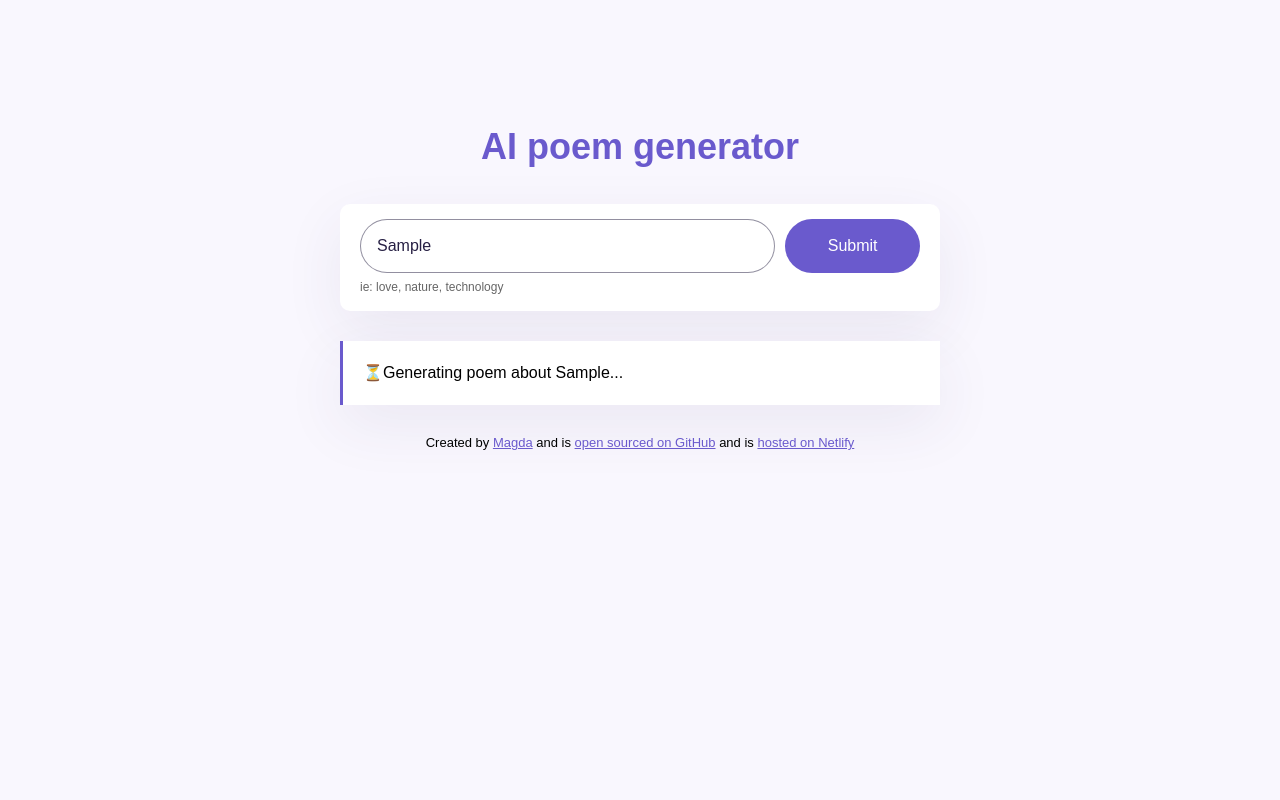
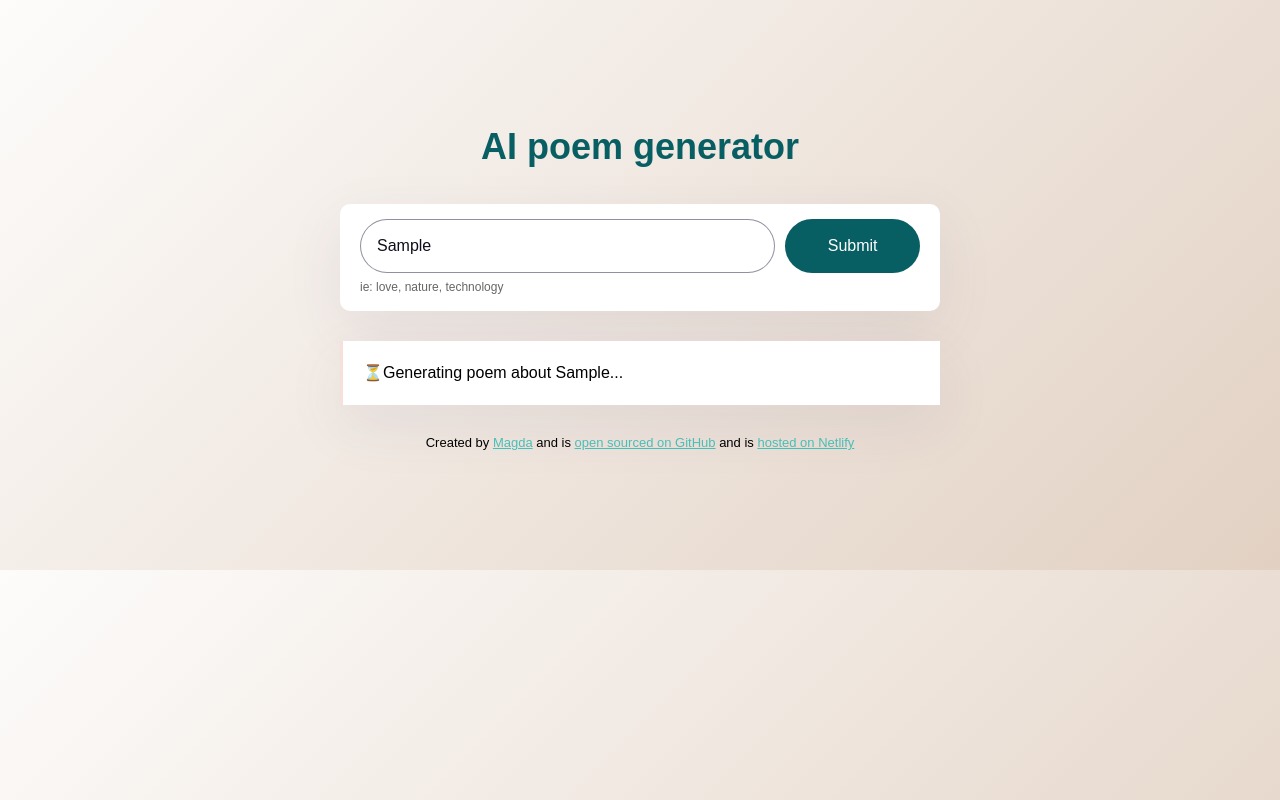
Before and after one commit to Mags17-dot/AI-Generator, a plain HTML site: page index.html in a window 1280 px wide. Both pictures are taken after typing "Sample" into the empty fields and a click on the input 852 px from the left and 246 px from the top of the page. Drawn offline with nearby package versions, Linux system fonts and the light colour scheme; no server answers.

Commit message:
Update style.css

```diff
--- a/src/style.css
+++ b/src/style.css
@@ -1,10 +1,10 @@
 body {
-    background-color: #f9f7fe;
+    background: linear-gradient(135deg, #fdfcfb 0%, #e2d1c3 100%);
     font-family: Arial, Helvetica, sans-serif;
 }
 
 a {
-    color: #6a5acd;
+    color: #49beb7;
 }
 
 .container {
@@ -21,7 +21,7 @@ h1 {
     font-weight: 800;
     font-size: 36px;
     line-height: 1.5;
-    color: #6a5acd;
+    color: #085f63;
 }
 
 
@@ -51,12 +51,12 @@ form {
     font-size: 16px;
     border-radius: 50px;
     line-height: 20px;
-    color: #272044;
+    color: #100e1a;
 }
 
 .submit-button {
     margin-left: 10px;
-    background: #6a5acd;
+    background: #085f63;
     color: white;
     border: none;
     width: 150px;
@@ -71,7 +71,7 @@ form {
     background-color: #fff;
     padding: 20px;
     line-height: 24px;
-    border-left: 3px solid #6a5acd;
+    border-left: 3px solid #f5e1da;
     box-shadow: 0px 20px 60px rgba(65, 50, 100, 0.08);
 
 }
```
